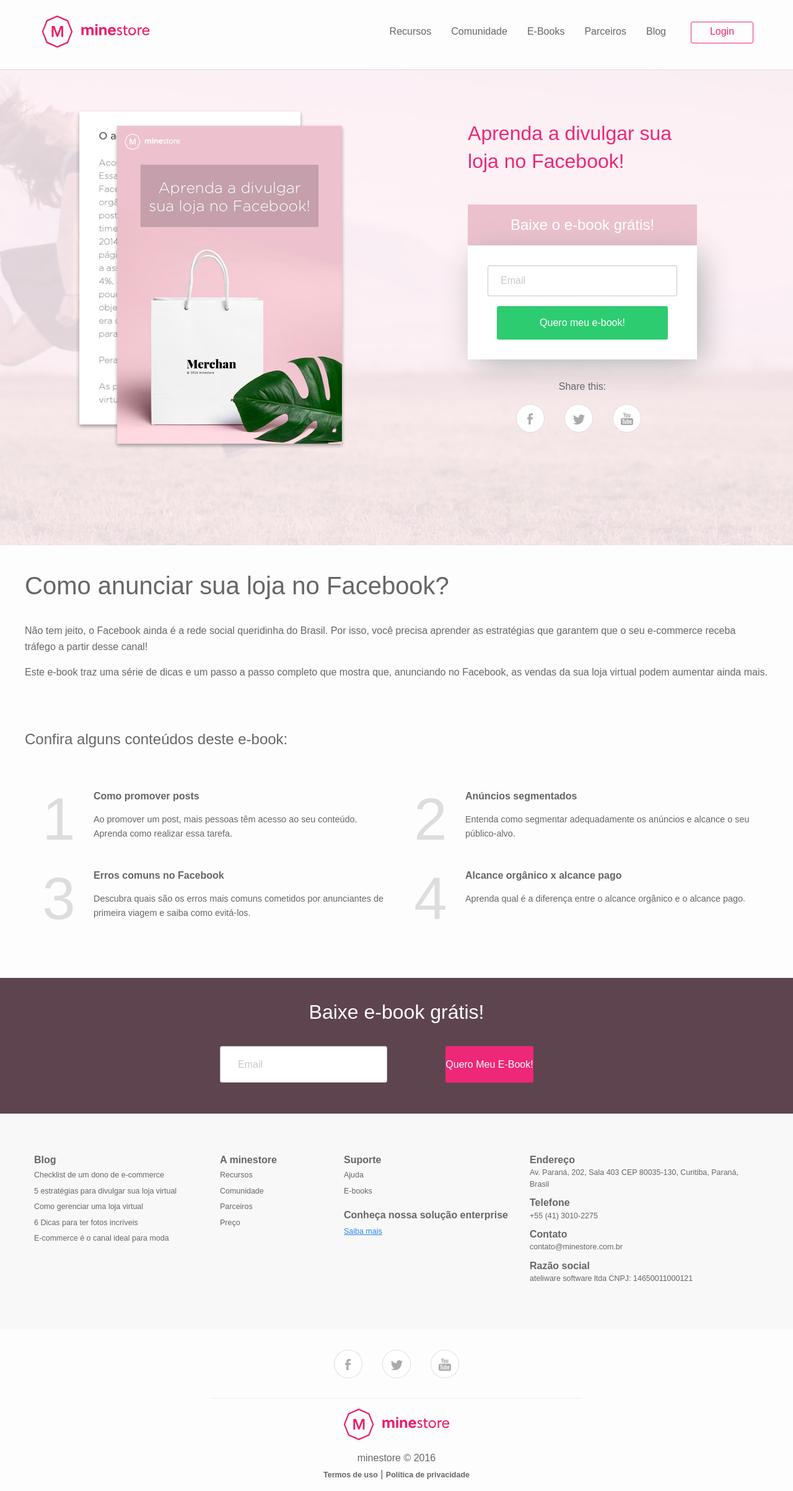
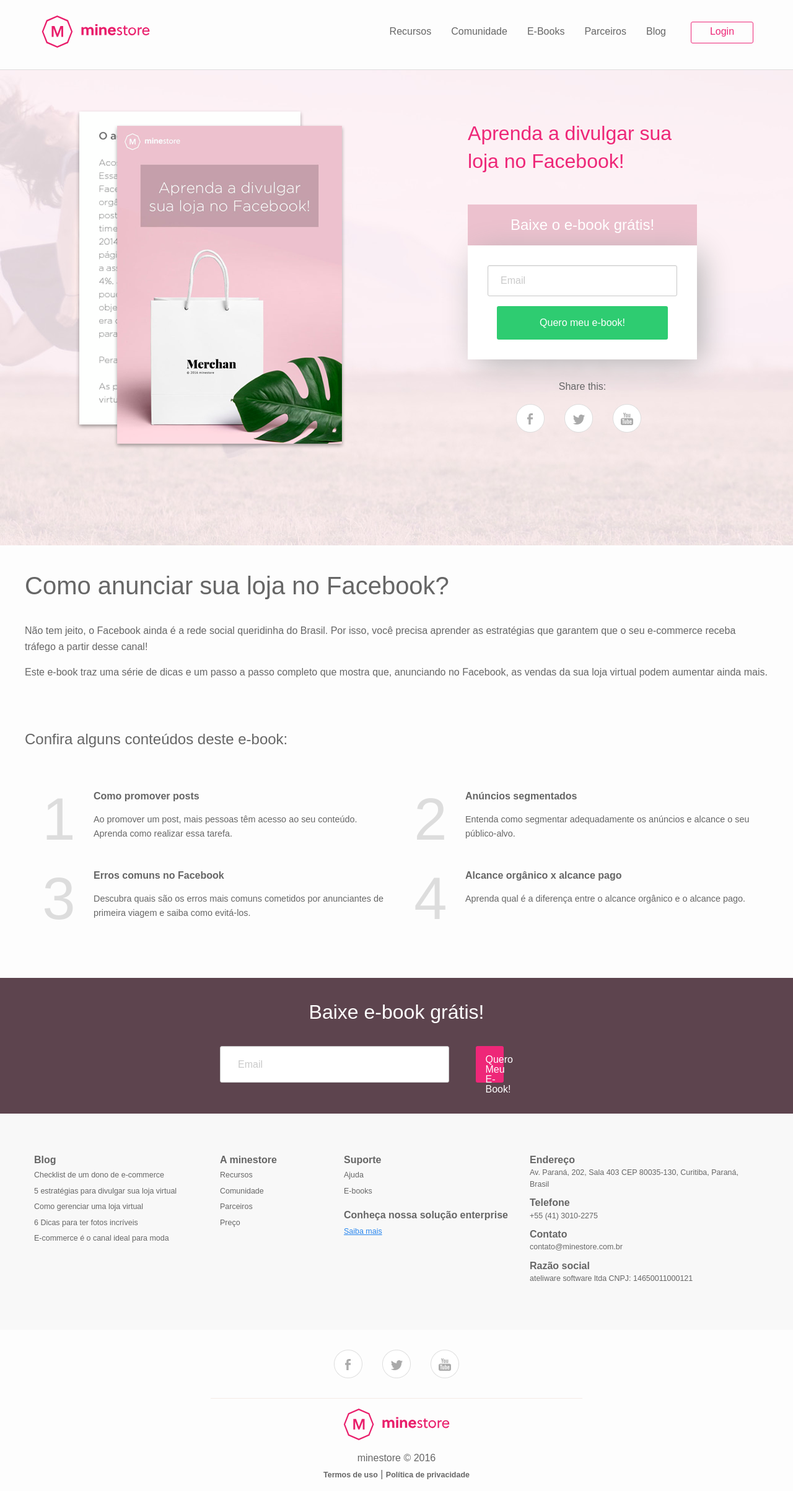
Before and after one commit to minestore/landing-2016, a Jekyll site: the page built from _posts/ebook/2016-07-23-ebook-facebook.html, in a window 1280 px wide. Shown: the whole page at 62% size. Built offline with Jekyll 4.4.1, drawn with Linux system fonts in a browser that asks for light colours; nearby versions of some CDN libraries; some web fonts are replaced; library files that are not in the unit come from our copies.

Commit message:
Fixed class html button cta

```diff
--- a/_includes/cta-footer.html
+++ b/_includes/cta-footer.html
@@ -2,16 +2,16 @@
   <form class="box-form" id="cta-footer-form">
     <div class="row text-center">
       <h4>Baixe e-book grátis!</h4>
-      <div class="large-3 large-push-3 columns">
+      <div class="large-4 large-push-3 small-12 columns">
         <input class="input-txt" type="text" id="email-footer" placeholder="Email">
       </div>
       <div class="large-3 large-pull-3 columns">
-        <button class="btn-cta hvr-sweep-to-right" type="button" id="download-footer" value="Quero meu e-book!">Quero meu e-book!</button>
+        <button class="btn-cta hvr-sweep-to-right small-12 large-2 button" type="button" id="download-footer" value="Quero meu e-book!">Quero meu e-book!</button>
       </div>
     </div>
   </form>
   <div class="box-form success-cta-footer" id="success-cta-footer">
-    <div class="row text-center">
+    <div class="box-form success-cta-footer" id="success-cta-footer">
       <h4>Pronto! Tem um guia te esperando na sua caixa de e-mail :)</h4>
     </div>
   </div>
```
Also changed, not shown: 1 other file.
